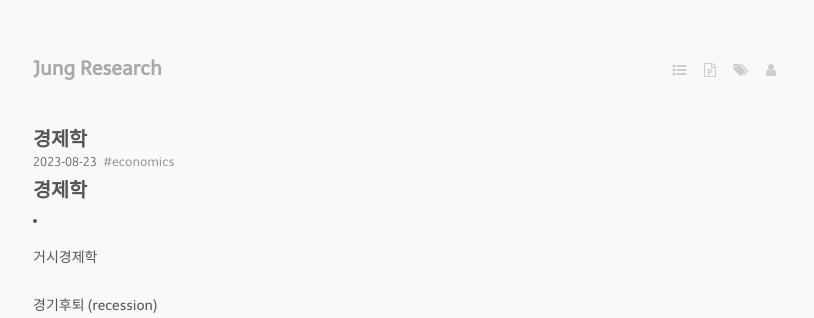
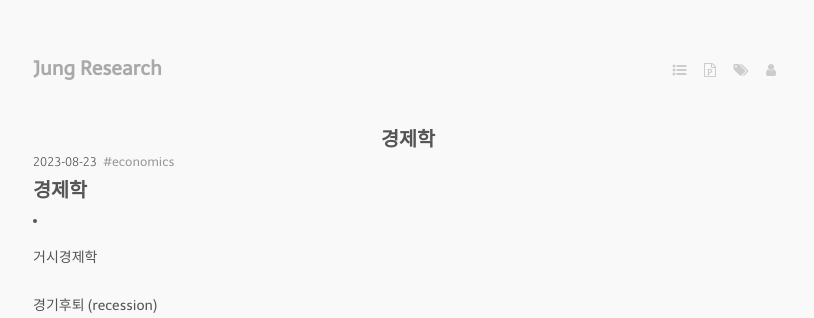
Before and after one commit to jung-research/github.io, a Jekyll site: the page built from _posts/2023-08-23-economics.md, in a window 1280 px wide. Shown: the top 318 px of the page, without its empty margins (232-1046 px from the left). Built offline with Jekyll 4.4.1, drawn with Linux system fonts in a browser that asks for light colours; nearby versions of some CDN libraries; some web fonts are replaced.

Commit message:
mod post layout

```diff
--- a/_layouts/post.html
+++ b/_layouts/post.html
@@ -4,7 +4,7 @@ layout: default
 
 <article>
   <section class="title">
-    <h2>{{ page.title }} </h2>
+    <h2 style="text-align-last: center;">{{ page.title }} </h2>
   </section>
   <section class="meta">
   <span class="time">
```
